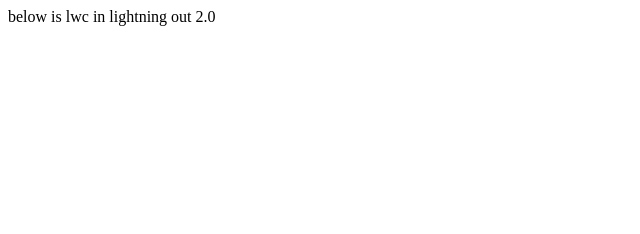
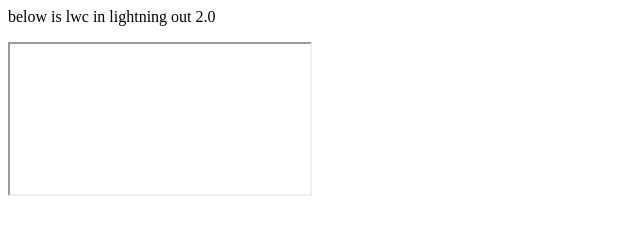
Before and after one commit to kyoshida-git/lo2-test, a plain HTML site: page index.html in a window 1280 px wide. Shown: the whole page, without its empty margins (0-640 px from the left). Drawn offline with Linux system fonts and the light colour scheme.

Commit message:
Update index.html

```diff
--- a/index.html
+++ b/index.html
@@ -12,8 +12,18 @@
     components="c-helloWorldInLO2"
     frontdoor-url="https://ee1ysd--sb.sandbox.my.salesforce.com/secur/frontdoor.jsp?otp=00D1e0000000Mg2%21ARcAQIlm3L2pTnEdDnKnFd4ijDuyWPI4Dz20dBWaiK8vMDjzvB1UNqS8qc1NWBjHDAR.heuX8VgoIkJcGj9mnYlgH_KKjGft&cshc=i000006BcyLe0000000Mg2">
 
-    </lightning-out-application>
-<c-helloWorldInLO2></c-helloWorldInLO2>
+</lightning-out-application>
+<c-helloWorldInLO2>
+    <iframe>
+      <html>
+        <!-- Salesforce context -->
+        <body>
+          <!-- Lightning web component -->
+          <c-helloWorldInLO2></c-helloWorldInLO2>
+        </body>
+      </html>
+    </iframe>
+</c-helloWorldInLO2>
 
     </body>
 </html>
```
